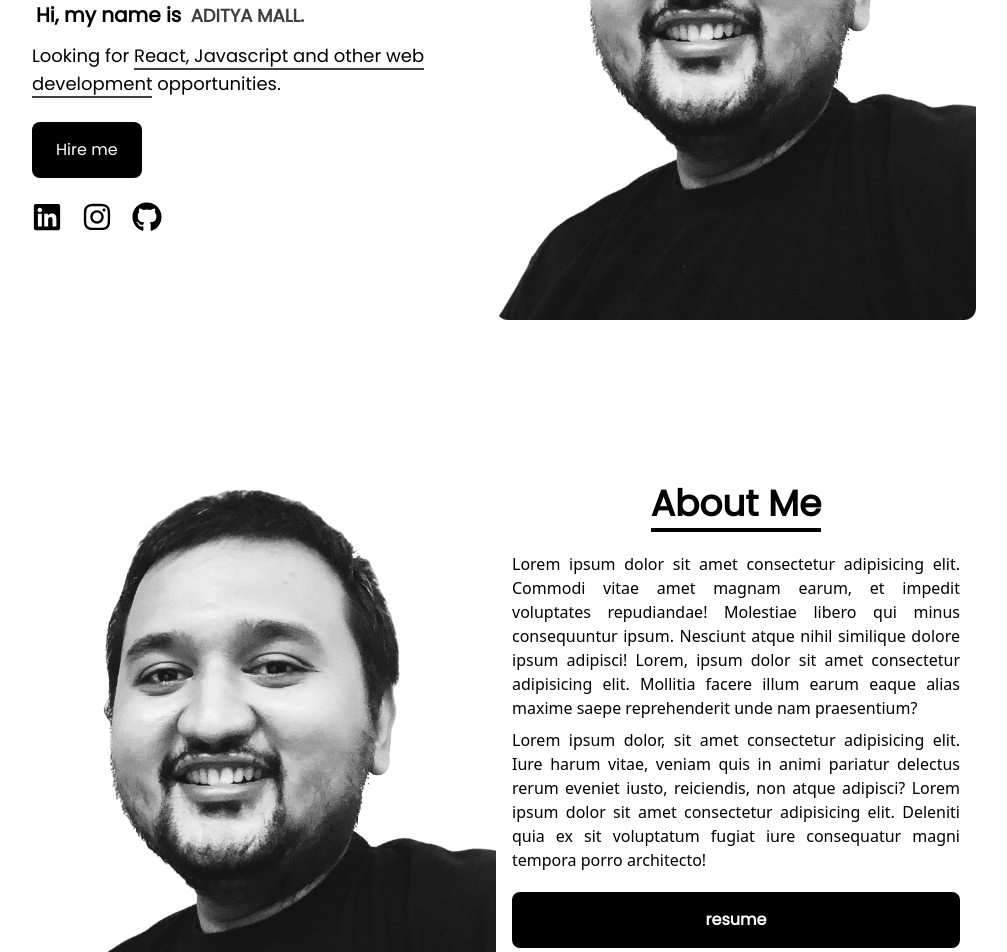
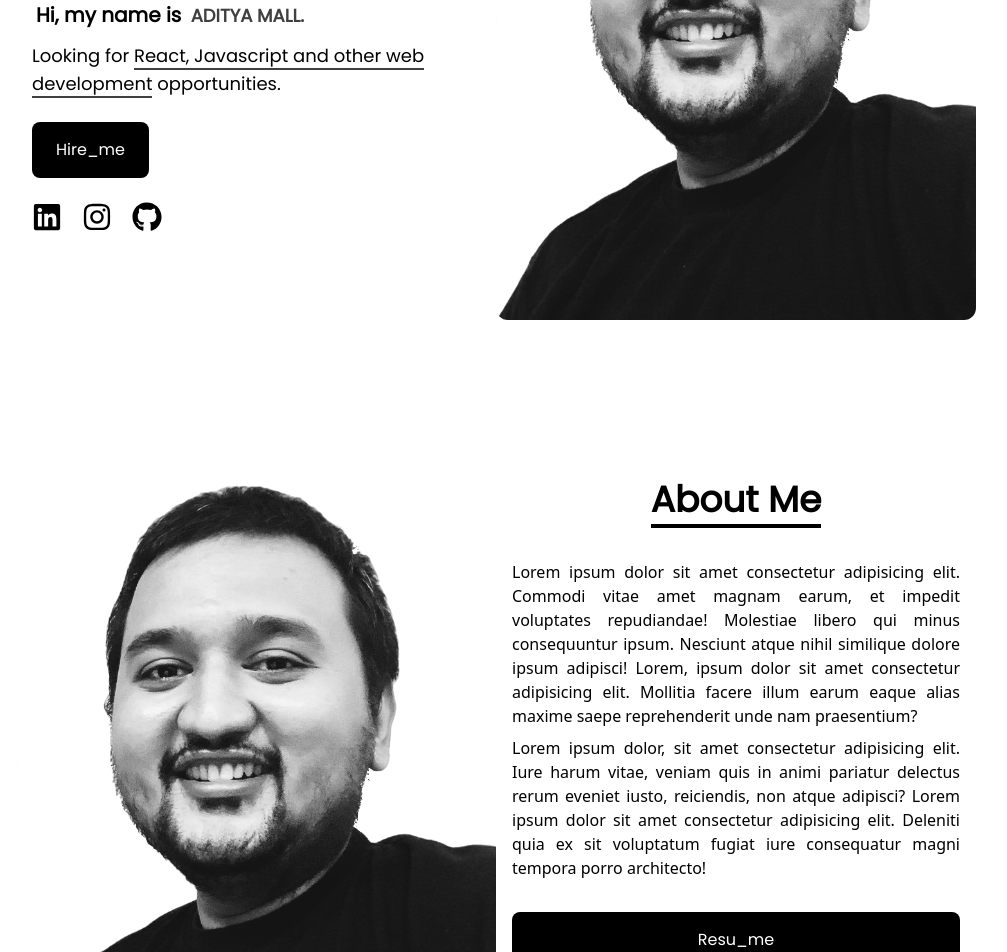
Before and after one commit to iamadityamall/react-projects-portfolio-development, a React (Create React App) app: page / in a window 1280 px wide. Shown: the part 420-1372 px from the top of the page, without its empty margins (144-1151 px from the left). Built offline with nearby package versions, Linux system fonts and the light colour scheme.

Commit message:
transitions and button changed

```diff
--- a/src/Components/Home/About.jsx
+++ b/src/Components/Home/About.jsx
@@ -5,7 +5,7 @@ const About = () => {
   return (
     <section
       id="about"
-      className="transition-all duration-200 ease-in-out mt-11 grid grid-cols-1 gap-y-5 justify-items-center  md:grid-cols-2"
+      className="transition-all duration-200 ease-in-out mt-10 grid grid-cols-1 gap-y-5 justify-items-center  md:grid-cols-2"
     >
       {/* image container */}
       <figure className="transition-all duration-200 ease-in-out mr-8 overflow-hidden rounded-full w-[200px] h-[200px] md:w-full md:h-full md:rounded-none md:mr-0">
@@ -16,7 +16,7 @@ const About = () => {
         />
       </figure>
       {/* info container */}
-      <div className="transition-all duration-200 ease-in-out flex flex-col items-center space-y-5 text-justify p-4">
+      <div className="transition-all duration-200 ease-in-out flex flex-col items-center space-y-8 text-justify p-4">
         <div className="transition-all duration-200 ease-in-out flex justify-start">
           <h1 className="transition-all duration-200 ease-in-out font-bold font-poppins text-4xl py-1 border-b-4 border-black">
             About Me
@@ -40,8 +40,8 @@ const About = () => {
             iure consequatur magni tempora porro architecto!
           </p>
         </div>
-        <button className="transition-all duration-200 ease-in-out p-4 bg-black text-white font-poppins font-bold  rounded-lg w-full">
-          resume
+        <button className="transition-all duration-200 ease-in-out p-4 bg-black text-white font-poppins rounded-lg w-full">
+          Resu_me
         </button>
       </div>
     </section>
--- a/src/Components/Home/Hero.jsx
+++ b/src/Components/Home/Hero.jsx
@@ -30,7 +30,7 @@ const Hero = () => {
         </p>
         <div className="translate-all duration-[2000ms] ease-in-out flex flex-col space-y-6 items-start">
           <button className="mt-4 px-6 py-4 bg-black text-white rounded-lg font-poppins">
-            Hire me
+            Hire_me
           </button>
           <div className="translate-all duration-[2000ms] ease-in-out flex space-x-5  items-center justify-start">
             {socialLinks.map((link) => {
```
